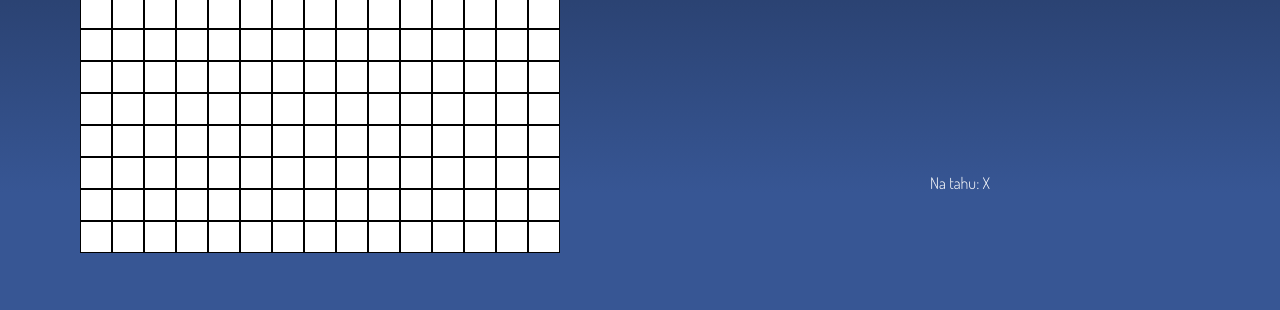
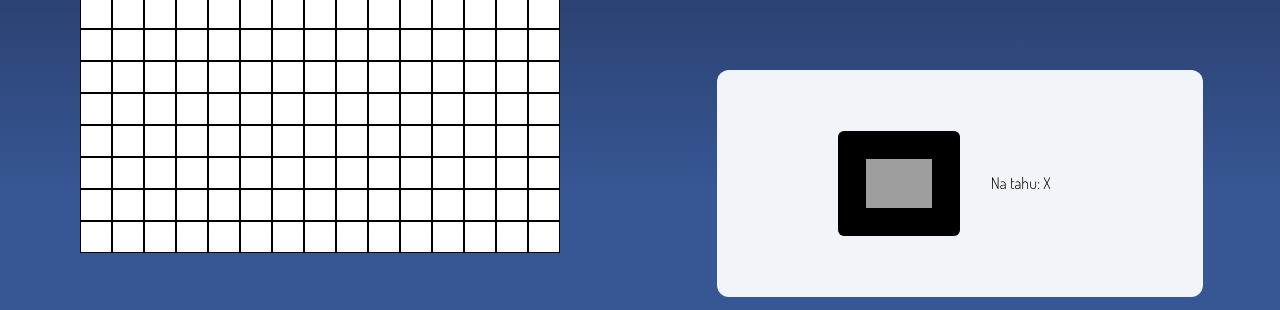
Before and after one commit to garelsn/TdA25-Panda-Magic, a React (Vite) app in the folder react/: page /game in a window 1280 px wide. Shown: the part 487-797 px from the top of the page. Built offline with nearby package versions, Linux system fonts and the light colour scheme; grey boxes are pictures that could not be loaded.

Commit message:
edit logo

```diff
--- a/react/src/components/Game/FirstGame.tsx
+++ b/react/src/components/Game/FirstGame.tsx
@@ -31,11 +31,10 @@ const handleCellClick = (row: number, col: number) => {
     // Přepnutí hráče
     setCurrentPlayer(currentPlayer === "X" ? "O" : "X");
   };
-
   return (
     <div className="h-screen flex flex-col">
-    <BannerSm title="Nová hra" />
-    <WinAnimation board={board} />
+      <BannerSm title="Nová hra" url="../../Think-different-Academy_LOGO_oficialni-bile.svg"/>
+      <WinAnimation board={board}/>
       <div
         className="h-full absolute top-0 left-0 w-full -z-10"
         style={{
@@ -51,15 +50,21 @@ return (
           <div className="h-[60%] flex justify-center items-center">
             <SaveForm board={board} />
             <ButtonLink link="../search" name="Seznam her" />
-          <ButtonLink
-          link="../game" name="Nová hra"
-          onClick={true}
-          />
+            <ButtonLink link="../game" name="Nová hra" />
           </div>
-        <div className="h-[40%] flex justify-center items-center">
-          <p className="text-white">Na tahu: {currentPlayer}</p>
+          <div className="h-[40%] flex justify-center items-center bg-slate-100 w-[80%] rounded-xl">
+            <div className="w-1/2 flex justify-center items-center">
+              <div className="w-1/2 flex justify-center items-center bg-black p-7 rounded-md">
+                <img src="./zarivka_playing_bile.svg" alt="" className="w-full h-auto" />
+              </div>
+              <div className="w-1/2 flex justify-center items-center">
+                <p className="text-black">Na tahu: {currentPlayer}</p>
               </div>
             </div>
+          </div>
+
+        </div>
+
       </div>
     </div>
   );
--- a/react/src/components/Game/GamePageEdit.tsx
+++ b/react/src/components/Game/GamePageEdit.tsx
@@ -57,7 +57,7 @@ function GamePageEdit() {
 
   return (
     <div className="h-screen">
-      <BannerSm title="Hra" />
+      <BannerSm title="Hra" url="../../Think-different-Academy_LOGO_oficialni-bile.svg" />
       <DelateButton />
       <UpdateButton board={board} />
       <h1>{game.name}</h1>
--- a/react/src/components/Game/GamePagePlay.tsx
+++ b/react/src/components/Game/GamePagePlay.tsx
@@ -55,7 +55,7 @@ function GamePagePlay() {
 
   return (
     <div className="h-screen">
-      <BannerSm title="Hra" />
+      <BannerSm title="Hra" url="../../Think-different-Academy_LOGO_oficialni-bile.svg"/>
       <h1>{game.name}</h1>
       <p>Na tahu: {currentPlayer}</p>
       <Board board={board} onCellClick={handleCellClick} />
--- a/react/src/components/GlobalComponents/BannerSm.tsx
+++ b/react/src/components/GlobalComponents/BannerSm.tsx
@@ -1,12 +1,12 @@
 import { Link } from "react-router-dom";
 
-function BannerSm({ title }: { title: string }) {
+function BannerSm({ title, url}: { title: string, url:string }) {
   return (
     <div className="w-full h-1/4 bg-[#1A1A1A] text-white p-2 text-center ">
       <div className="w-[25%]">
         <Link to="/">
           <img
-            src="./Think-different-Academy_LOGO_oficialni-bile.svg"
+            src={url}
             alt="Logo"
             className="w-1/2 md:w-1/2 m-6"
           />
--- a/react/src/components/Search/Search.tsx
+++ b/react/src/components/Search/Search.tsx
@@ -62,7 +62,7 @@ const Search: React.FC = () => {
 
   return (
     <div className="h-screen relative">
-    <BannerSm title="Seznam her" />
+    <BannerSm title="Seznam her" url="../../Think-different-Academy_LOGO_oficialni-bile.svg"/>
     <TaskFilter tasks={visibleData} />
     <div
       className="h-full absolute top-0 left-0 w-full -z-10"
--- a/react/src/output.css
+++ b/react/src/output.css
@@ -680,6 +680,10 @@ video {
   height: 60%;
 }
 
+.h-auto {
+  height: auto;
+}
+
 .h-full {
   height: 100%;
 }
@@ -726,6 +730,10 @@ video {
 
 .w-\[60\%\] {
   width: 60%;
+}
+
+.w-\[80\%\] {
+  width: 80%;
 }
 
 .w-fit {
@@ -805,6 +813,10 @@ video {
   border-radius: 9999px;
 }
 
+.rounded-md {
+  border-radius: 0.375rem;
+}
+
 .rounded-xl {
   border-radius: 0.75rem;
 }
@@ -842,6 +854,11 @@ video {
   background-color: rgb(217 217 217 / var(--tw-bg-opacity, 1));
 }
 
+.bg-black {
+  --tw-bg-opacity: 1;
+  background-color: rgb(0 0 0 / var(--tw-bg-opacity, 1));
+}
+
 .bg-blue-100 {
   --tw-bg-opacity: 1;
   background-color: rgb(219 234 254 / var(--tw-bg-opacity, 1));
@@ -850,6 +867,11 @@ video {
 .bg-red-100 {
   --tw-bg-opacity: 1;
   background-color: rgb(254 226 226 / var(--tw-bg-opacity, 1));
+}
+
+.bg-slate-100 {
+  --tw-bg-opacity: 1;
+  background-color: rgb(241 245 249 / var(--tw-bg-opacity, 1));
 }
 
 .bg-white {
@@ -867,6 +889,10 @@ video {
 
 .p-4 {
   padding: 1rem;
+}
+
+.p-7 {
+  padding: 1.75rem;
 }
 
 .px-7 {
```
Lines whose indentation alone changed are shown as unchanged.
